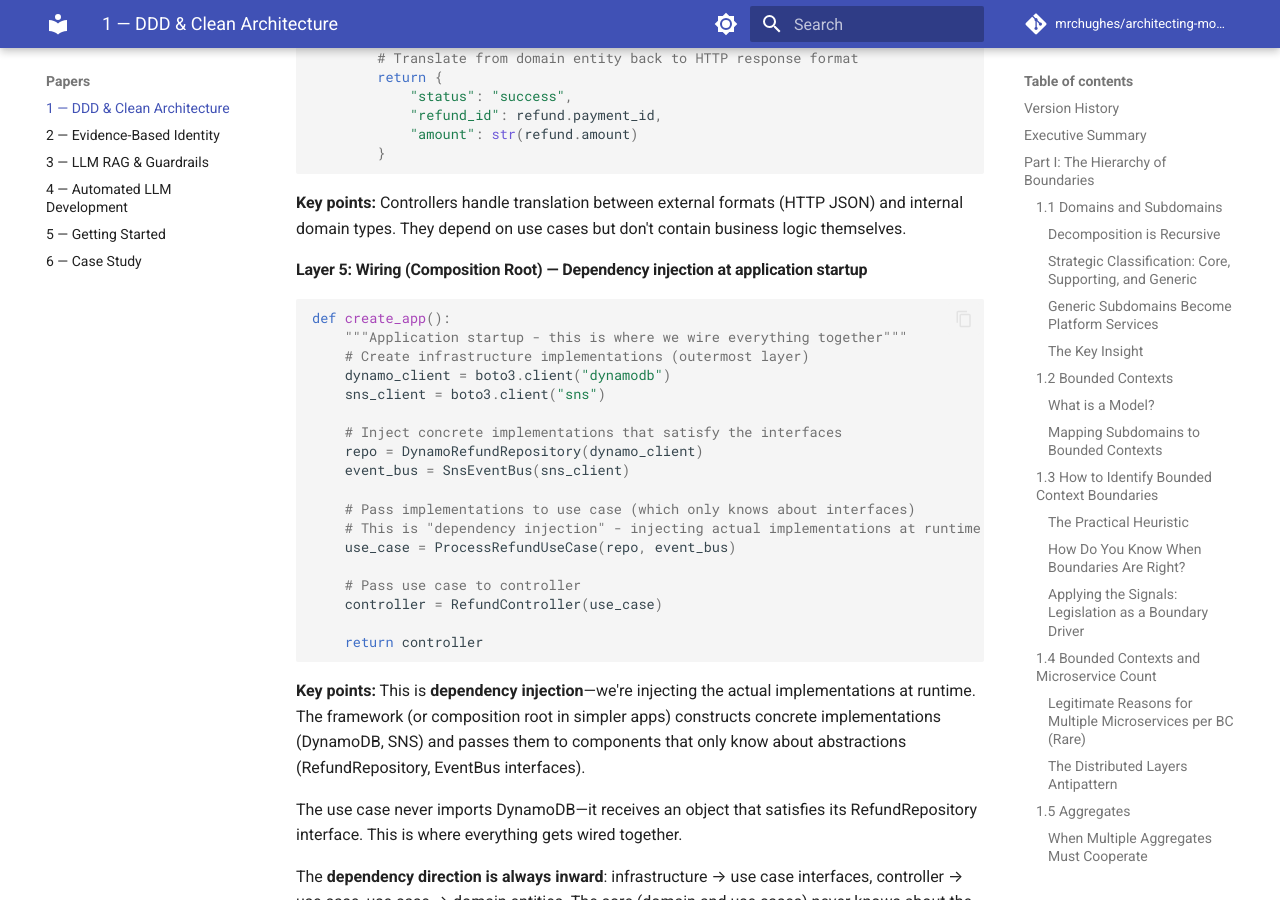
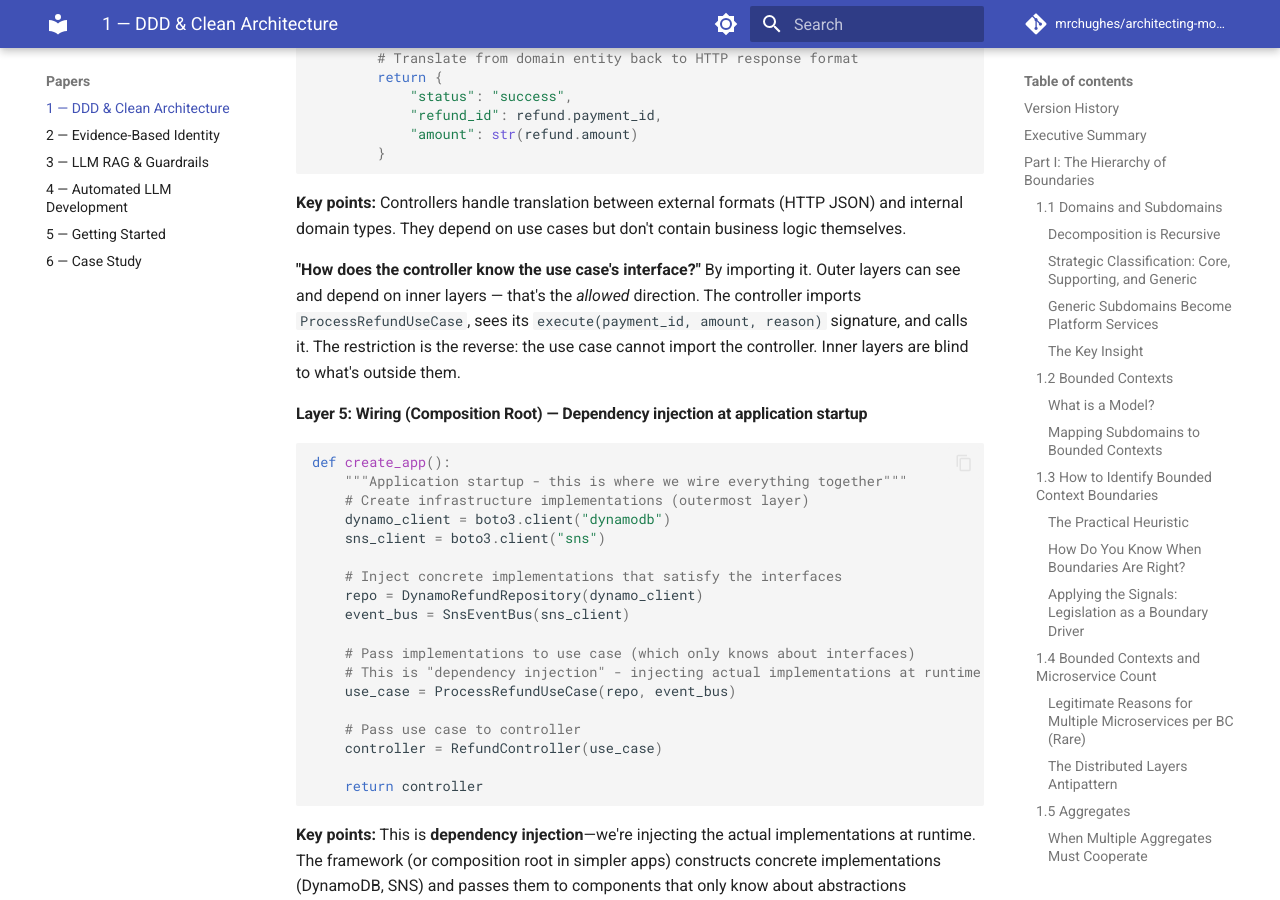
Before and after one commit to mrchughes/architecting-modern-government-services, an MkDocs documentation site: the page built from docs/Paper_1_DDD_Clean_Architecture.md, in a window 1280 px wide and 900 px high, scrolled down 29553 px. Built offline with MkDocs 1.6.1 and Material for MkDocs 9.7.7, drawn with Linux system fonts in a browser that asks for light colours; comment, search, counter and statistics services are not loaded.

Commit message:
Clarify how outer layers know inner layer specs
- By importing them - that's the allowed direction
- Controller imports ProcessRefundUseCase, sees its signature
- The restriction is the reverse: use case cannot import controller
- Inner layers are blind to what's outside them

````diff
--- a/docs/Paper_1_DDD_Clean_Architecture.md
+++ b/docs/Paper_1_DDD_Clean_Architecture.md
@@ -951,6 +951,8 @@ class RefundController:
 
 **Key points:** Controllers handle translation between external formats (HTTP JSON) and internal domain types. They depend on use cases but don't contain business logic themselves.
 
+**"How does the controller know the use case's interface?"** By importing it. Outer layers can see and depend on inner layers — that's the *allowed* direction. The controller imports `ProcessRefundUseCase`, sees its `execute(payment_id, amount, reason)` signature, and calls it. The restriction is the reverse: the use case cannot import the controller. Inner layers are blind to what's outside them.
+
 #### Layer 5: Wiring (Composition Root) — Dependency injection at application startup
 
 ```python
````
Also changed, not shown: Paper_1_DDD_Clean_Architecture.md (+2 -0 lines).
